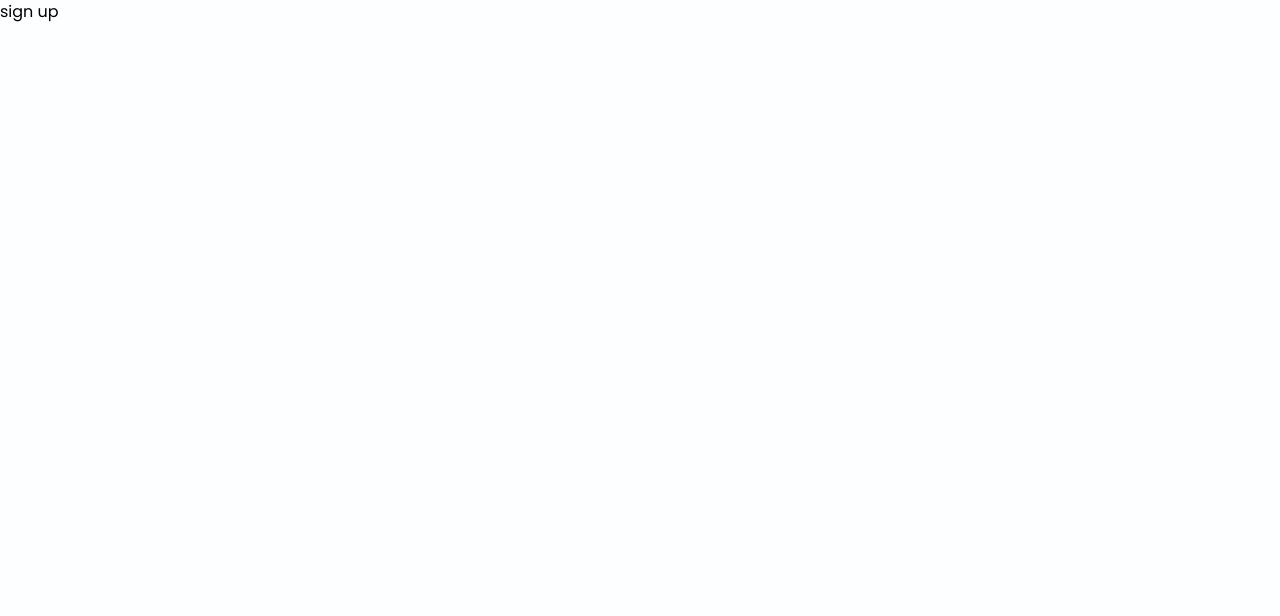
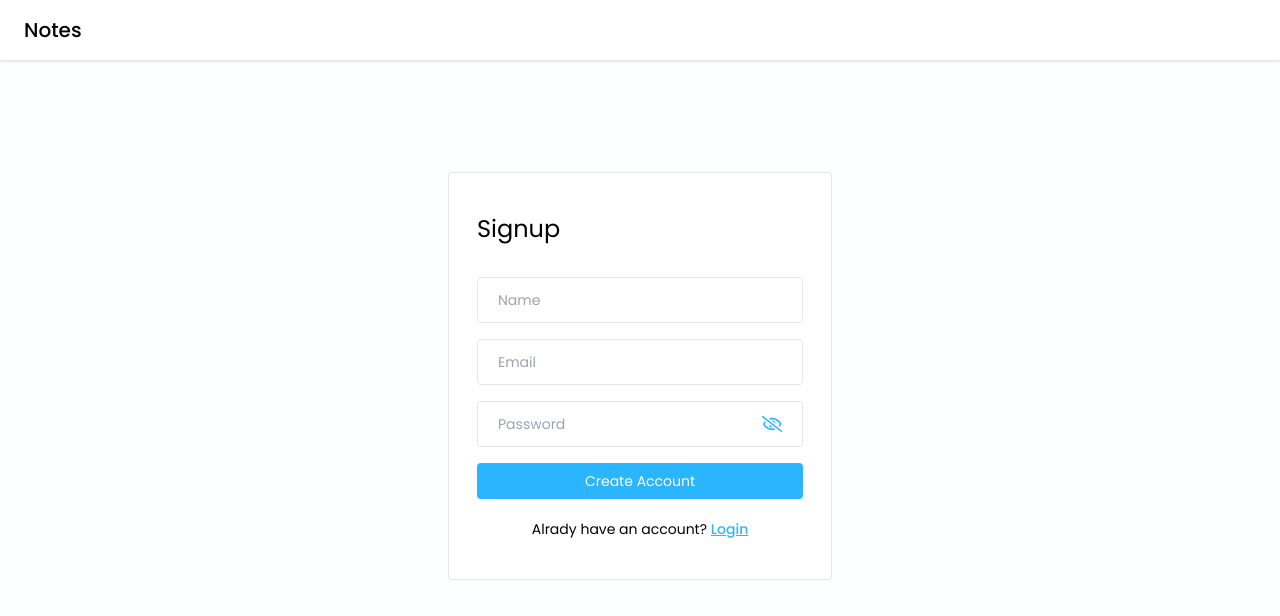
Before and after one commit to ArionDutta33/NOTE, a React (Vite) app in the folder frontend/: page /signup in a window 1280 px wide. Shown: the top 616 px of the page. Built offline with nearby package versions, Linux system fonts and the light colour scheme.

Commit message:
sign up validation

```diff
--- a/frontend/src/Pages/Signup/Signup.jsx
+++ b/frontend/src/Pages/Signup/Signup.jsx
@@ -1,5 +1,77 @@
+import { useState } from "react";
+import Navbar from "../../Components/Navbar";
+import PasswordINput from "../../Components/Input/PasswordINput";
+import { Link } from "react-router-dom";
+import { validateEmail } from "../../Utils/helper";
+
 const Signup = () => {
-  return <div>sign up</div>;
+  const [email, setEmail] = useState("");
+  const [name, setName] = useState("");
+  const [password, setPasssword] = useState("");
+  const [error, setError] = useState(null);
+  const handleSignup = async (e) => {
+    e.preventDefault();
+    if (!name) {
+      setError("Please enter your name");
+      return;
+    }
+    if (!validateEmail(email)) {
+      setError("Please enter a valid email address");
+      return;
+    }
+    if (!password) {
+      setError("Please enter the password");
+      return;
+    }
+    setError("");
+  };
+  return (
+    <div>
+      <Navbar />
+      <div className="flex items-center justify-center mt-28">
+        <div className="w-96 border rounded bg-white px-7 py-10">
+          {" "}
+          <form onSubmit={handleSignup}>
+            <h2 className="text-2xl mb-8">Signup</h2>
+
+            <input
+              type="text"
+              placeholder="Name"
+              className="input-box"
+              value={name}
+              onChange={(e) => setName(e.target.value)}
+            />
+            <input
+              type="text"
+              placeholder="Email"
+              className="input-box"
+              value={email}
+              onChange={(e) => setEmail(e.target.value)}
+            />
+
+            <PasswordINput
+              value={password}
+              onChange={(e) => setPasssword(e.target.value)}
+            />
+
+            {error && <p className="text-red-500 text-xs pb-1">{error}</p>}
+            <button type="submit" className="btn-primary">
+              Create Account
+            </button>
+            <p className="text-sm text-center mt-4">
+              Alrady have an account?{" "}
+              <Link
+                to={"/login"}
+                className="font-medium text-primary underline"
+              >
+                Login
+              </Link>
+            </p>
+          </form>
+        </div>{" "}
+      </div>
+    </div>
+  );
 };
 
 export default Signup;
```
